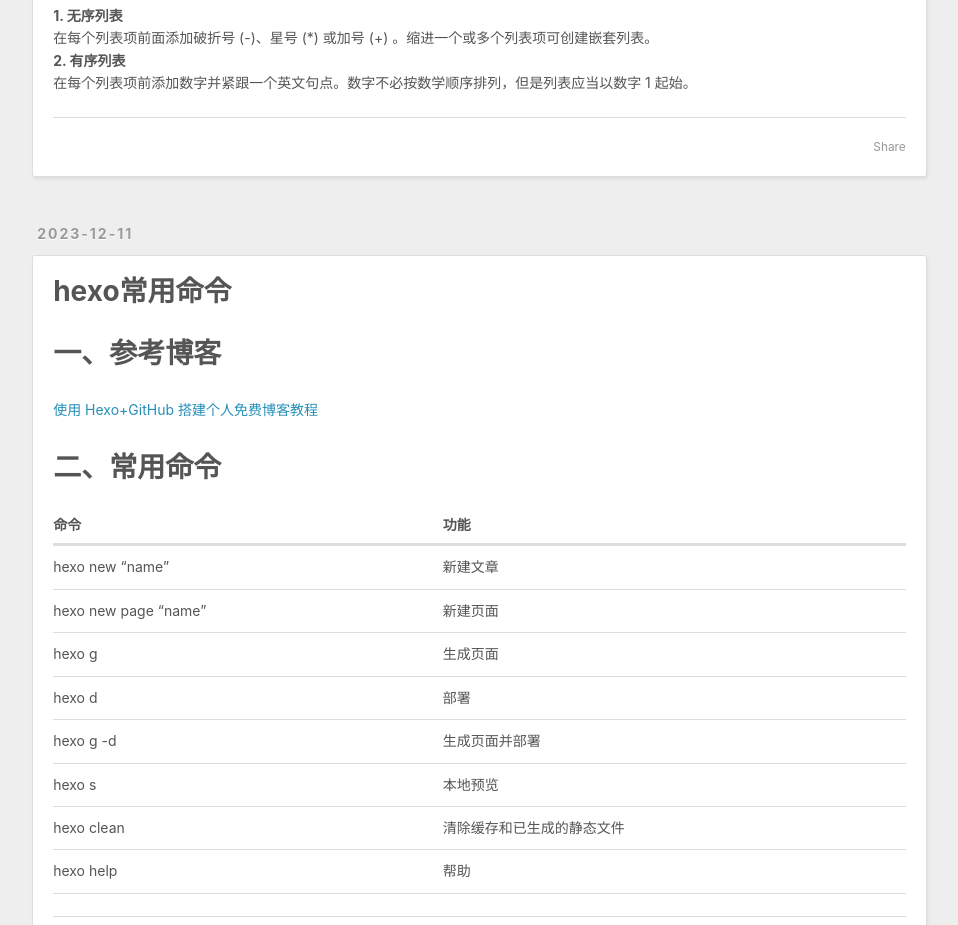
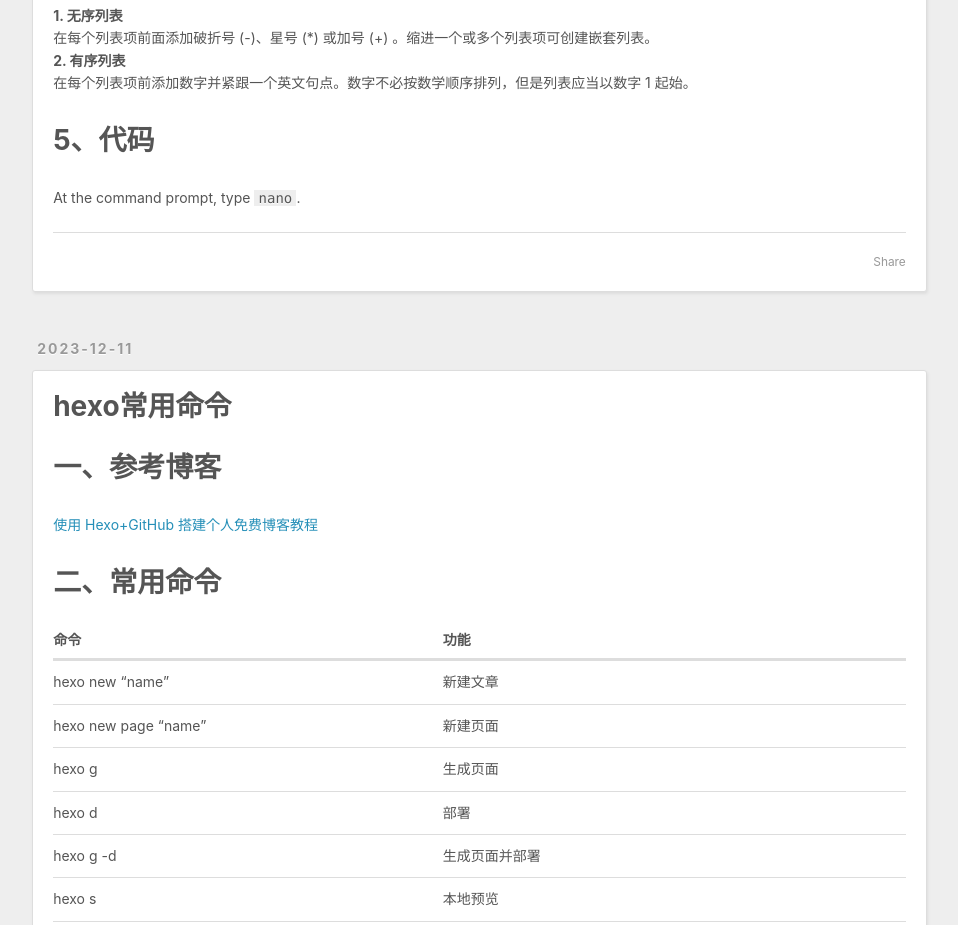
Before and after one commit to cium12138/cium12138.github.io, a plain HTML site: page index.html in a window 1280 px wide. Shown: the part 1140-2065 px from the top of the page, without its empty margins (8-966 px from the left). Drawn offline with Linux system fonts and the light colour scheme.

Commit message:
Site updated: 2023-12-12 10:26:12

```diff
--- a/index.html
+++ b/index.html
@@ -117,6 +117,7 @@
 <p>在段落前添加一个 &gt; 符号。</p>
 </blockquote>
 <h1 id="4、列表"><a href="#4、列表" class="headerlink" title="4、列表"></a>4、列表</h1><p><strong>1. 无序列表</strong><br>在每个列表项前面添加破折号 (-)、星号 (*) 或加号 (+) 。缩进一个或多个列表项可创建嵌套列表。<br><strong>2. 有序列表</strong><br>在每个列表项前添加数字并紧跟一个英文句点。数字不必按数学顺序排列，但是列表应当以数字 1 起始。</p>
+<h1 id="5、代码"><a href="#5、代码" class="headerlink" title="5、代码"></a>5、代码</h1><p>At the command prompt, type <code>nano</code>.</p>
 
 
     </div>
```
Also changed, not shown: 2023/12/11/Markdown语法/index.html (+2 -1 lines).
